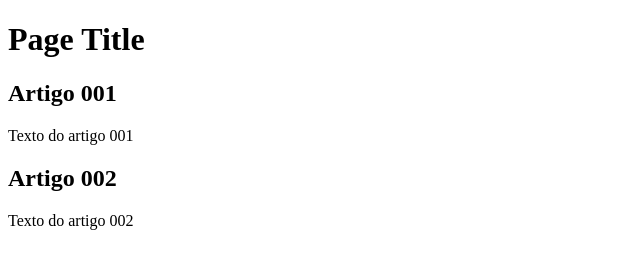
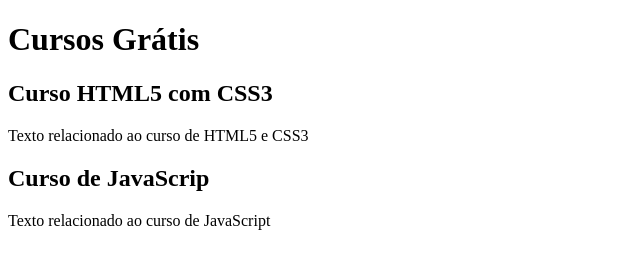
Before and after one commit to Carlos-1322/Teste, a plain HTML site: page index.html in a window 1280 px wide. Shown: the whole page, without its empty margins (0-640 px from the left). Drawn offline with Linux system fonts and the light colour scheme.

Commit message:
comecei a escrever o conteúdo

```diff
--- a/index.html
+++ b/index.html
@@ -8,15 +8,15 @@
 <body>
     <main>
         <header>
-            <h1>Page Title</h1>
+            <h1>Cursos Grátis</h1>
         </header>
         <article>
-            <h2>Artigo 001</h2>
-            <p>Texto do artigo 001</p>
+            <h2>Curso HTML5 com CSS3</h2>
+            <p>Texto relacionado ao curso de HTML5 e CSS3</p>
         </article>
         <article>
-            <h2>Artigo 002</h2>
-            <p>Texto do artigo 002</p>
+            <h2>Curso de JavaScrip</h2>
+            <p>Texto relacionado ao curso de JavaScript</p>
         </article>
     </main>
 </body>
```
